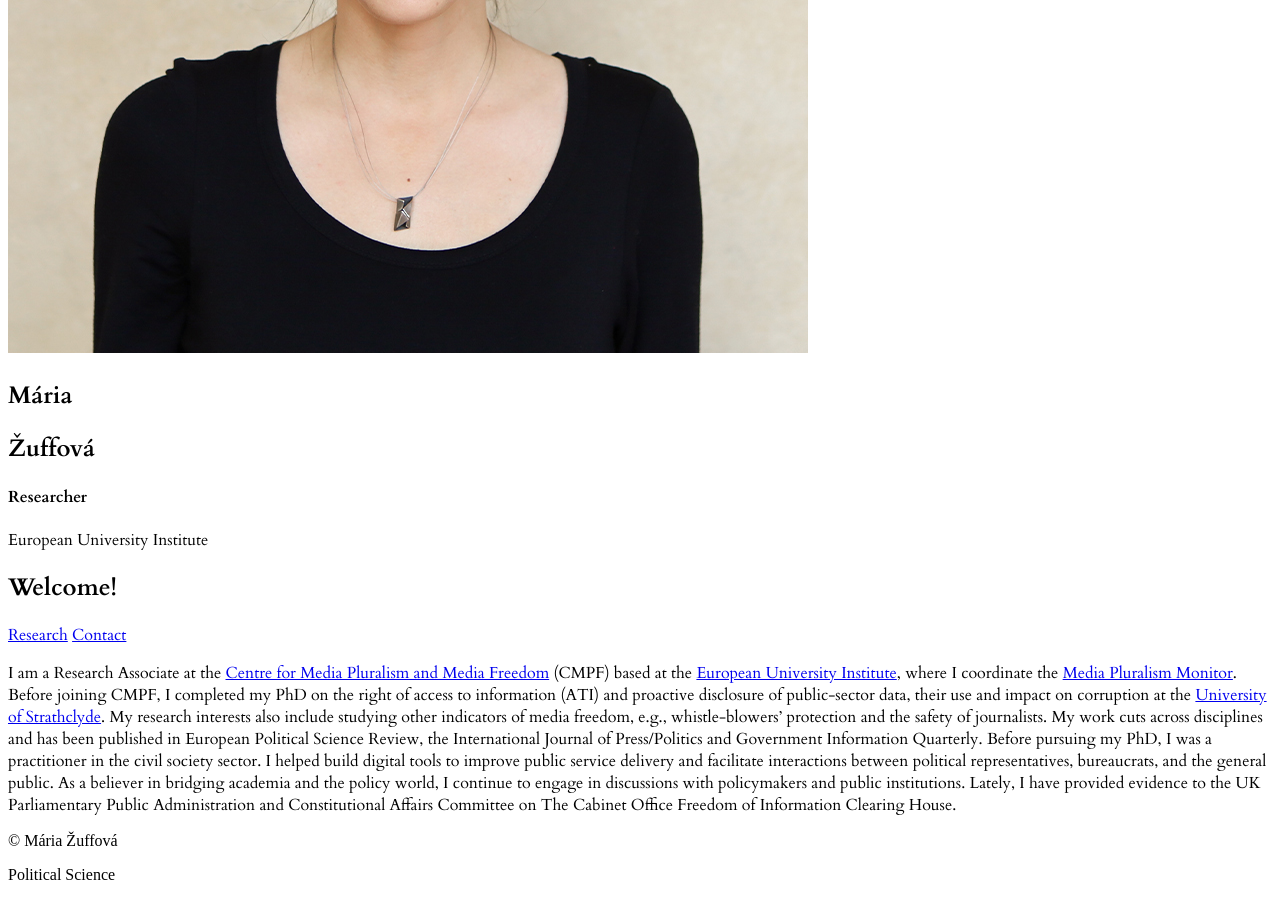
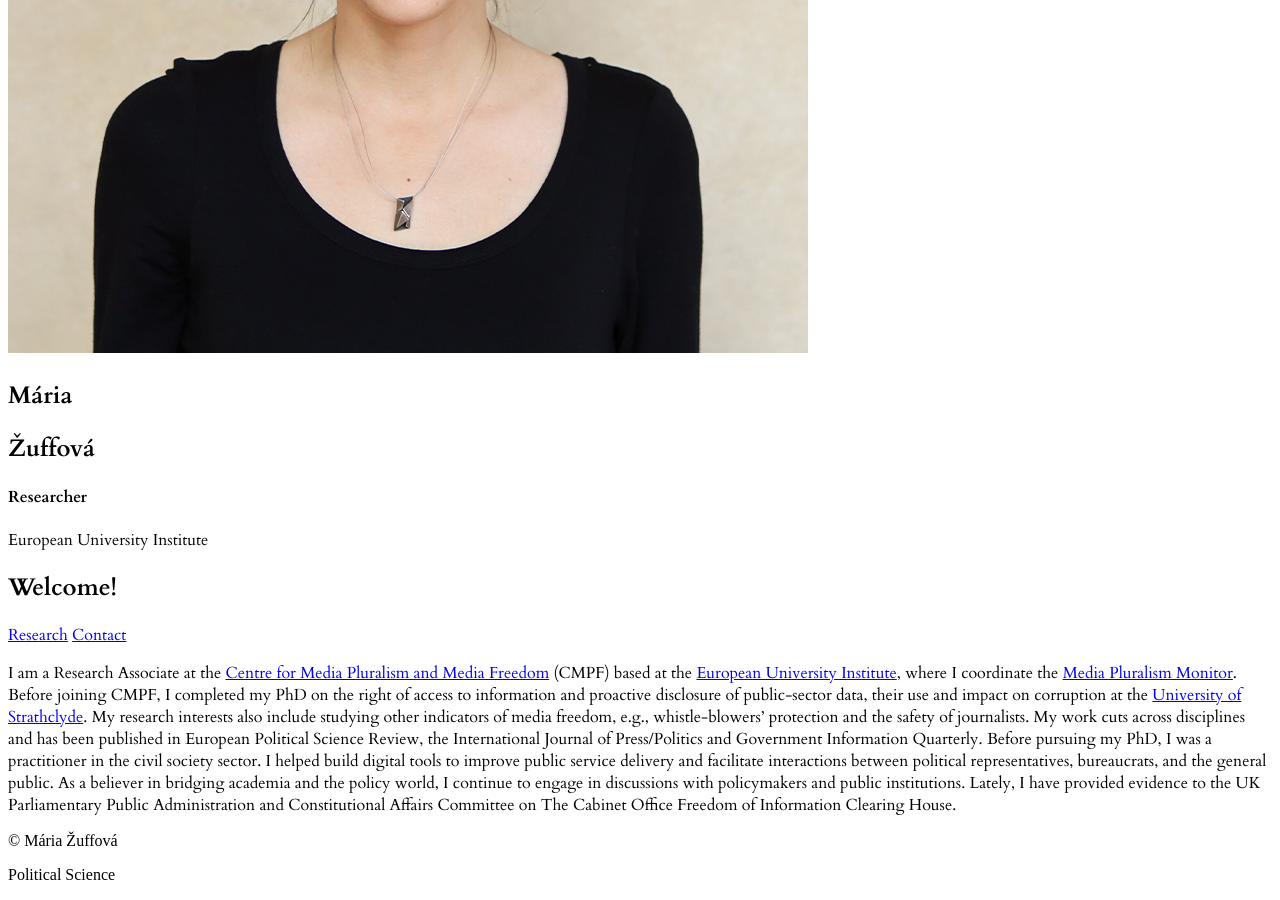
Before and after one commit to mariazuffova/jekyll-profile-site, a Jekyll site: the page built from index.md, in a window 1280 px wide and 900 px high, scrolled down 619 px. Built offline with Jekyll 4.4.1, drawn with Linux system fonts in a browser that asks for light colours; a script that is not in the unit is left out.

Commit message:
Update Home page “home-content”

```diff
--- a/_data/home.yml
+++ b/_data/home.yml
@@ -4,7 +4,7 @@ teaser: >-
   Freedom](https://cmpf.eui.eu) (CMPF) based at the [European University
   Institute](https://www.eui.eu), where I coordinate the [Media Pluralism
   Monitor](https://cmpf.eui.eu/media-pluralism-monitor/). Before joining CMPF, I
-  completed my PhD on the right of access to information (ATI) and proactive
+  completed my PhD on the right of access to information and proactive
   disclosure of public-sector data, their use and impact on corruption at the
   [University of
   Strathclyde](https://www.strath.ac.uk/humanities/governmentpublicpolicy/). My
```
